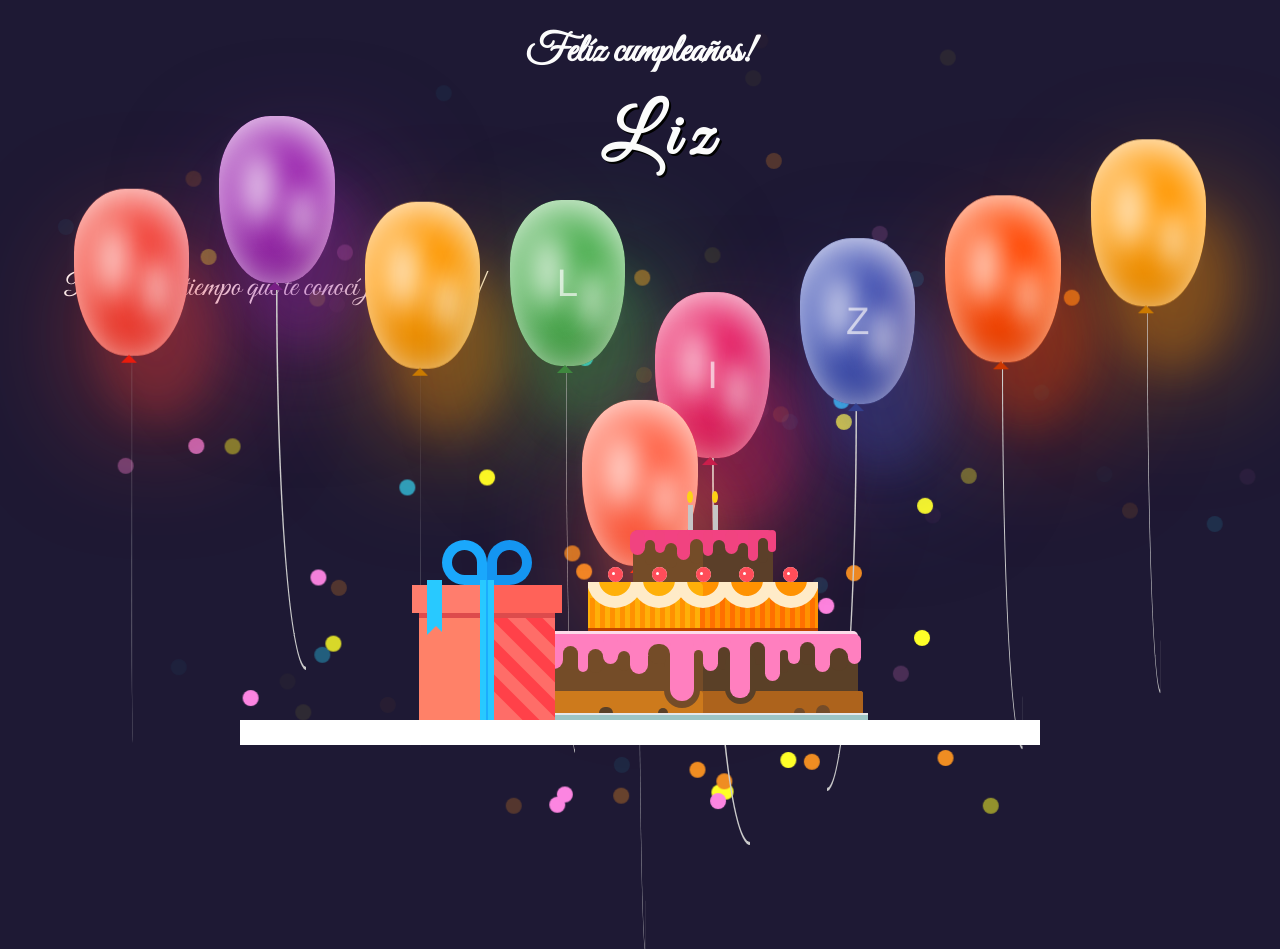
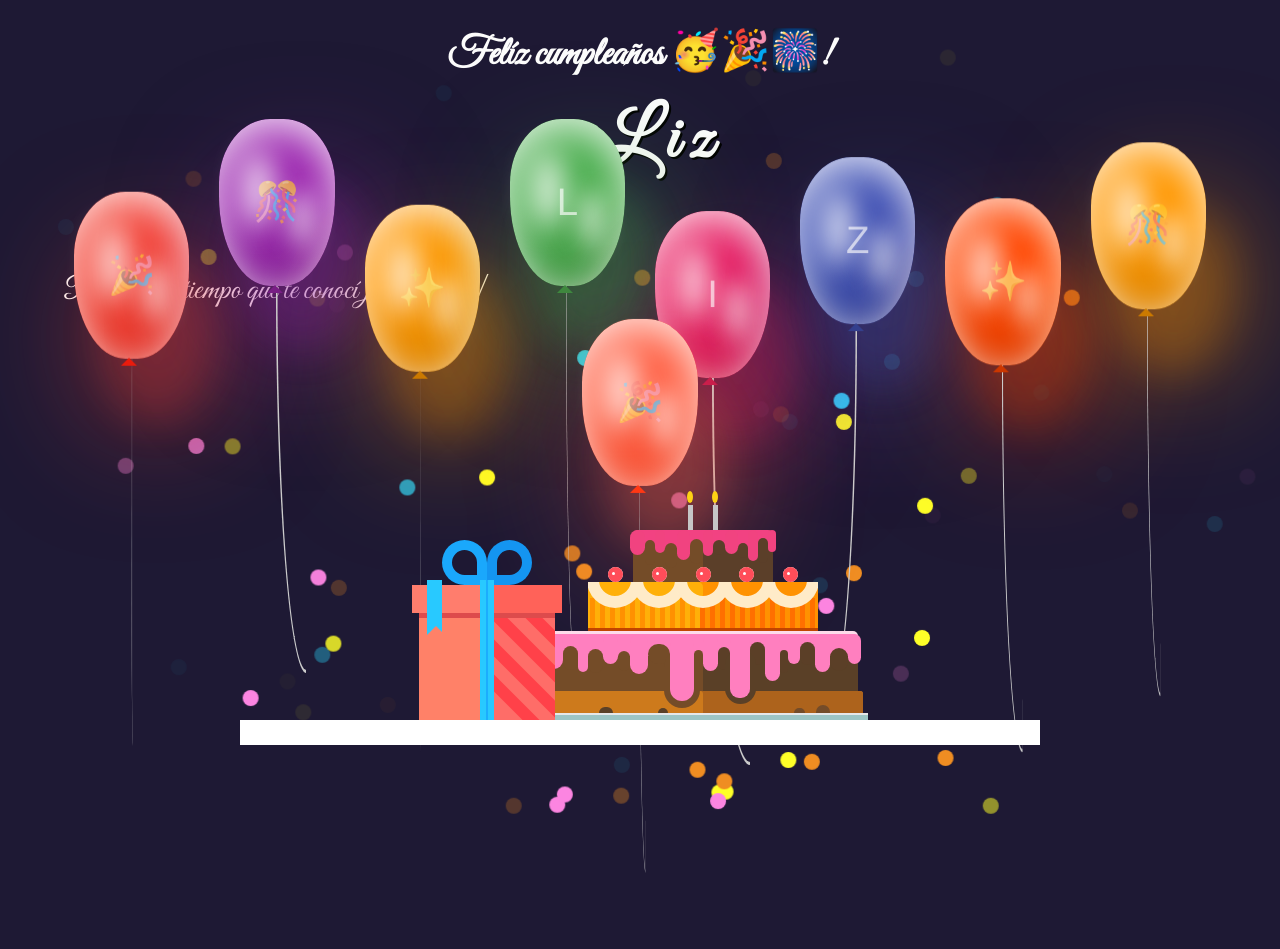
Before and after one commit to tlsluque/liz, a plain HTML site: page index.html in a window 1280 px wide. Shown: the top 949 px of the page. Drawn offline with nearby package versions, Linux system fonts and the light colour scheme.

Commit message:
Update index.html

```diff
--- a/index.html
+++ b/index.html
@@ -112,21 +112,21 @@
     <div class="content">
 
         <div class="title">
-            <h1>Felíz cumpleaños!</h1>
+            <h1>Felíz cumpleaños 🥳🎉🎆!</h1>
             <h2>Liz</h2>
             <p class="writer">Por el poco tiempo que te conocí jugando, por las pláticas nocturnas, espero algún día conocer en persona, me pareces una chica listas por lo que yo percibo jajaja
            . Desearte muchos éxitos a lo largo de tu vida.</p>
             <div class="balloons">
                     <div class="balloon">
-                            <span></span>
+                            <span>🎉</span>
                             <div class="string"></div>
                         </div>
                         <div class="balloon">
-                            <span></span>
+                            <span>🎊</span>
                             <div class="string"></div>
                         </div>
                         <div class="balloon">
-                            <span></span>
+                            <span>✨</span>
                             <div class="string"></div>
                         </div>
                         <div class="balloon">
@@ -142,15 +142,15 @@
                             <div class="string"></div>
                         </div>
                         <div class="balloon">
-                            <span></span>
+                            <span>✨</span>
                             <div class="string"></div>
                         </div>
                         <div class="balloon">
-                            <span></span>
+                            <span>🎊</span>
                             <div class="string"></div>
                         </div>
                         <div class="balloon">
-                            <span></span>
+                            <span>🎉</span>
                             <div class="string"></div>
                         </div>
             </div>
@@ -158,8 +158,8 @@
         <section class="wrap">
             <section class="gift">
                 <div class="giftcard">
-                    <a>
-                    <br/>Cumpleaños!</a>
+                    <a>🎂
+                    <br>🍰</a>
                 </div>
                 <section class="gift_top">
                     <div class="ribbon_right"></div>
```
